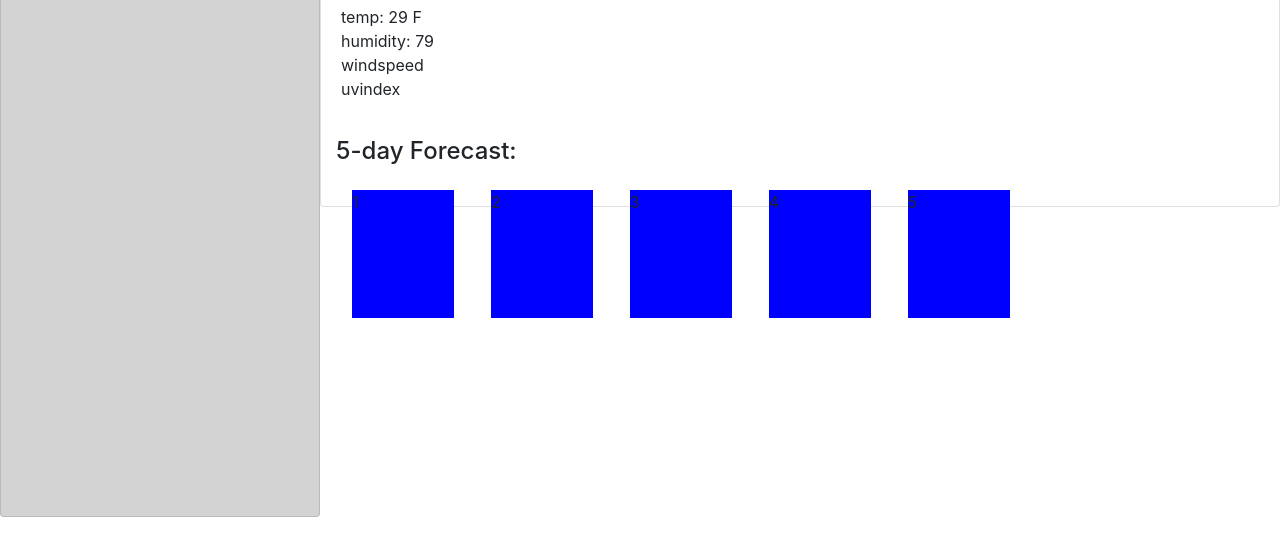
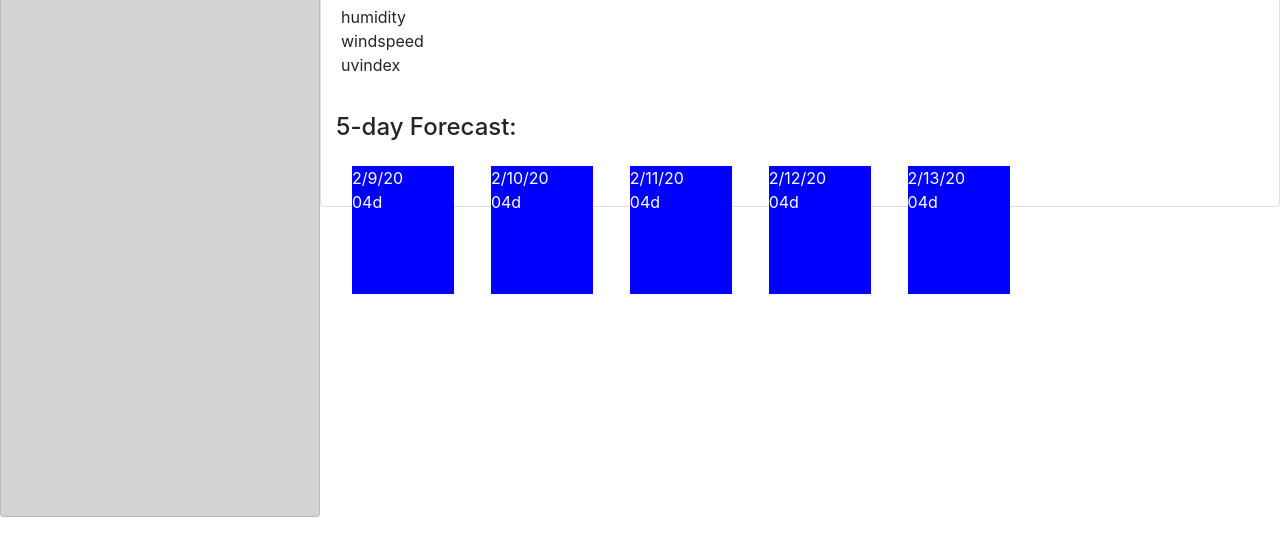
Before and after one commit to Matt1cheney/KVWN_Channel4_weather, a plain HTML site: page index.html in a window 1280 px wide. Shown: the part 200-756 px from the top of the page. Drawn offline with nearby package versions, Linux system fonts and the light colour scheme.

Commit message:
put dates in 5 day forecast

```diff
--- a/index.html
+++ b/index.html
@@ -58,18 +58,43 @@
               <ul class="list-unstyled generalInfo">
                 <li class="temp"></li>
                 <li class="humidity">humidity</li>
-                <li class="windSpeed">windspeed</li>
+                <li class="windspeed">windspeed</li>
                 <li class="uvIndex">uvindex</li>
               </ul>
             </div>
           </div>
           <div class=" forecast">
             <h4 class="5day">5-day Forecast:</h4>
-            <div class="day">1</div>
-            <div class="day">2</div>
-            <div class="day">3</div>
-            <div class="day">4</div>
-            <div class="day">5</div>
+            <div class="list-unstyled day day1">
+              <li class="date1"></li>
+              <li class="icon1"></li>
+              <li class="temp1"></li>
+              <li class="humid1"></li>
+            </div>
+            <div class="list-unstyled day day2">
+              <li class="date2"></li>
+              <li class="icon2"></li>
+              <li class="temp2"></li>
+              <li class="humid2"></li>
+            </div>
+            <div class="list-unstyled day day3">
+              <li class="date3"></li>
+              <li class="icon3"></li>
+              <li class="temp3"></li>
+              <li class="humid3"></li>
+            </div>
+            <div class="list-unstyled day day4">
+              <li class="date4"></li>
+              <li class="icon4"></li>
+              <li class="temp4"></li>
+              <li class="humid4"></li>
+            </div>
+            <div class="list-unstyled day day5">
+              <li class="date5"></li>
+              <li class="icon5"></li>
+              <li class="temp5"></li>
+              <li class="humid5"></li>
+            </div>
           </div>
         </div>
       </div>
--- a/script.js
+++ b/script.js
@@ -1,12 +1,29 @@
 $(function() {
-  let url = "https://api.openweathermap.org/data/2.5/forecast?q=";
+  let forecasturl = "https://api.openweathermap.org/data/2.5/forecast?q=";
   // {city name},{country code}
   let apiKey = "973464612f77fc58086327531b8be6f9";
   let weatherSearch = $(".citySearch");
-  let weatherCall = url + weatherSearch+ ",us&mode=json&appid=" + apiKey;
+  let dayWeatherCall =
+    forecasturl + "derry" + ",us&mode=json&units=imperial&appid=" + apiKey;
+  let currentWeatherurl = "https://api.openweathermap.org/data/2.5/weather?q=";
+  let currentWeatherCall =
+    currentWeatherurl +
+    "derry" +
+    ",us&mode=json&units=imperial&appid=" +
+    apiKey;
+
+  function currentWeather() {
+    $.get(currentWeatherCall, function(response) {
+      console.log(response);
+
+      $(".temp").text(`temp: ${Math.floor(response.main.temp)} F`);
+      $(".humidity").text(`Humidity: ${response.main.humidity} F`);
+      $(".windspeed").text(`Windspeed: ${response.wind.speed.imperial} F`);
+    });
+  }
 
   function parseForecastData(forecast) {
-    const currentDay = moment();
+    let tomorrow = moment().add(1, "days");
     let incrementday = moment();
     console.log(forecast);
     forecast.forEach(timeBlock => {
@@ -15,26 +32,56 @@ $(function() {
         .format("dddd, MMMM, Do, YYYY h:mm:ss A");
       // console.log(forDate);
 
-      let kelvin = timeBlock.main.temp;
-      celsius = kelvin - 273;
+      tempVal = timeBlock.main.temp;
+      humidVal = timeBlock.main.humidity;
+      windSpeed = timeBlock.wind.speed;
+      //day 1
 
-      let farenheit = -celsius * (9 / 5) + 32;
-      farenheit = Math.floor(farenheit);
-      temp = farenheit;
-      // console.log(temp);
-      $(".temp").text(`temp: ${temp} F`);
+      $(".date1").text(
+        moment()
+          .add(1, "days")
+          .format("M/D/YY")
+      );
+      $(".icon1").text(timeBlock.weather[0].icon);
 
-      humidVal = timeBlock.main.humidity;
-      $(".humidity").text(`humidity: ${humidVal}`);
+      //day2
 
-      windSpeed = timeBlock.wind.speed;
-       console.log(Math.floor(windSpeed));
+      $(".date2").text(
+        moment()
+          .add(2, "days")
+          .format("M/D/YY")
+      );
+      $(".icon2").text(timeBlock.weather[0].icon);
+      //day 3
+
+      $(".date3").text(
+        moment()
+          .add(3, "days")
+          .format("M/D/YY")
+      );
+      $(".icon3").text(timeBlock.weather[0].icon);
+      // day 4
+
+      $(".date4").text(
+        moment()
+          .add(4, "days")
+          .format("M/D/YY")
+      );
+      $(".icon4").text(timeBlock.weather[0].icon);
+
+      // day 5
+      $(".date5").text(
+        moment()
+          .add(5, "days")
+          .format("M/D/YY")
+      );
+      $(".icon5").text(timeBlock.weather[0].icon);
 
       //   NEED TO GET UV INDEX WITH SEPERATE API
     });
   }
   function get5DayForecast() {
-    $.get(weatherCall, function(response) {
+    $.get(dayWeatherCall, function(response) {
       console.log(response);
       let forecastArr = response.list;
       parseForecastData(forecastArr);
@@ -43,7 +90,7 @@ $(function() {
       // });
     });
   }
+  // currentWeather();
+  // get5DayForecast();
   parseForecastData(window.testResponse.list);
-
-
 });
--- a/style.css
+++ b/style.css
@@ -17,6 +17,7 @@
   height: 16vh;
   width: 8vw;
   background-color: blue;
+  color: white;
   margin-top: 1rem;
   margin-left: 1rem;
   margin-right: 1rem;
```
